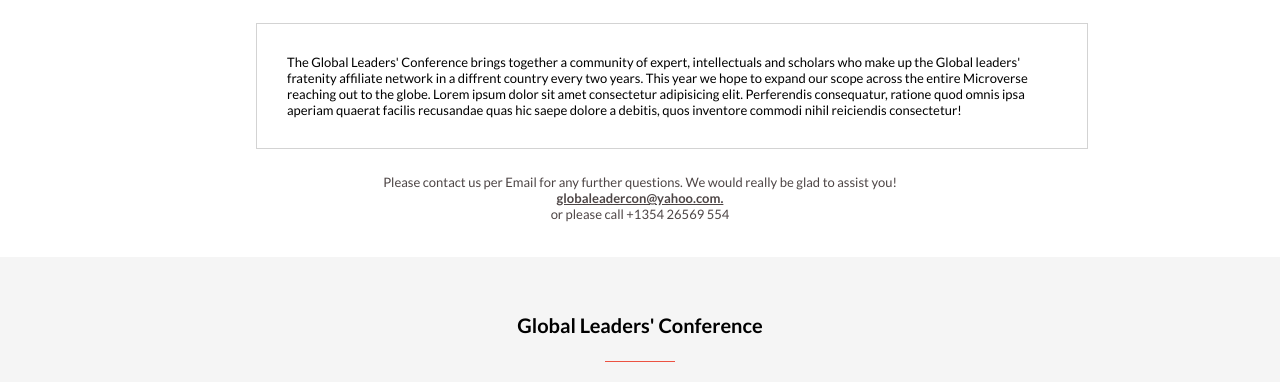
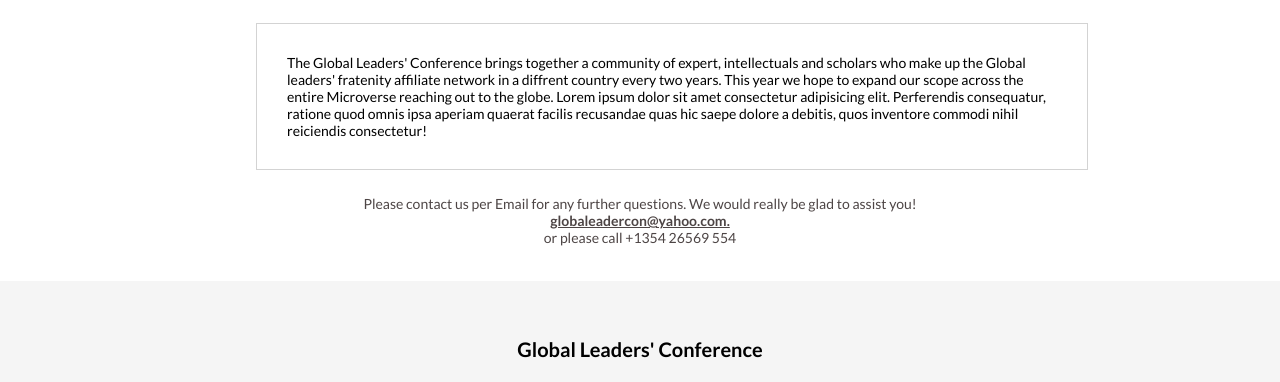
Before and after one commit to Mike47ip/JavascriptCapstone, a website: page new_tab/about.html in a window 1280 px wide. Shown: the part 239-621 px from the top of the page. Drawn offline with nearby package versions, Linux system fonts and the light colour scheme; grey boxes are pictures that could not be loaded; a web font is replaced by a local one.

Commit message:
Edit About page display property

```diff
--- a/css_folder/style.css
+++ b/css_folder/style.css
@@ -692,7 +692,7 @@ hr {
 
 .aboutPara {
   font-family: 'Lato', sans-serif;
-  font-size: 13px;
+  font-size: 14px;
   font-weight: 500;
   margin: 5px 50px;
   padding: 30px;
@@ -703,7 +703,7 @@ hr {
 
 .contactSec {
   font-family: 'Lato', sans-serif;
-  font-size: 13px;
+  font-size: 14px;
   font-weight: 500;
   display: flex;
   justify-content: center;
```
